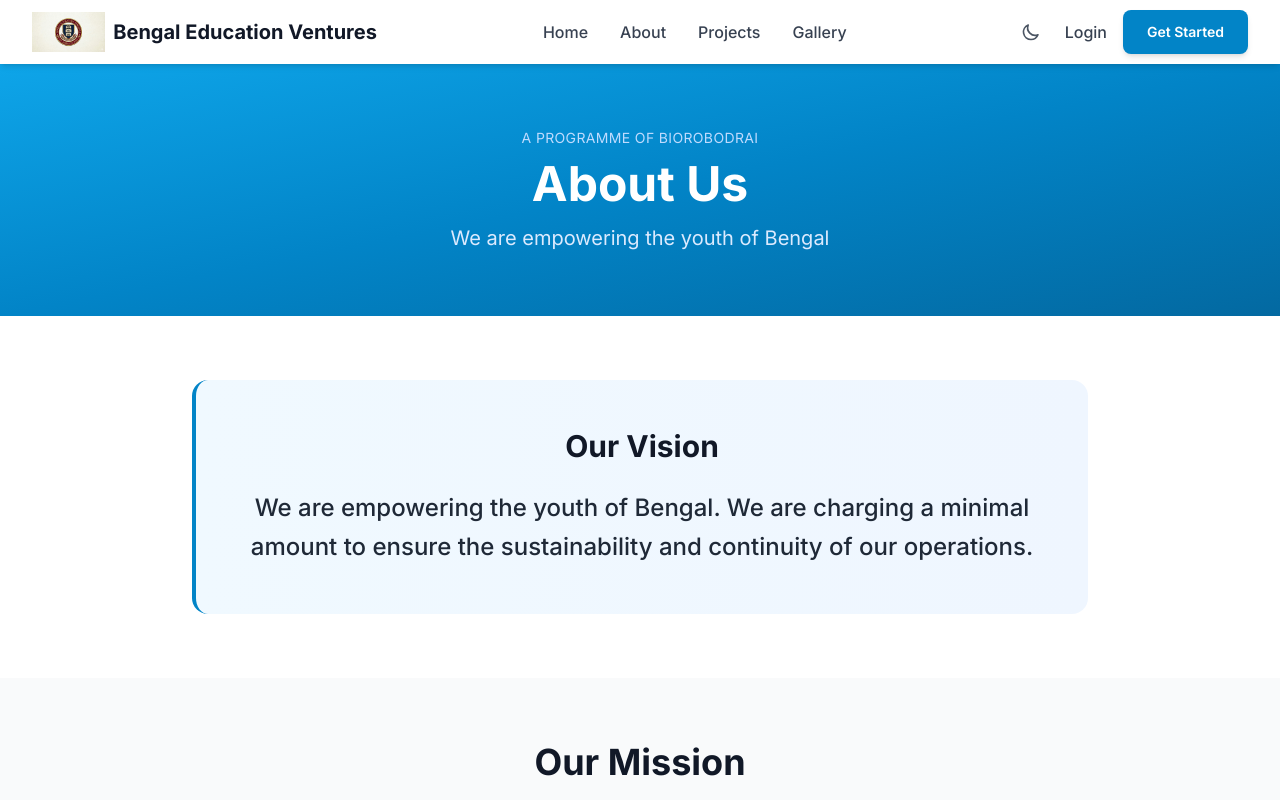
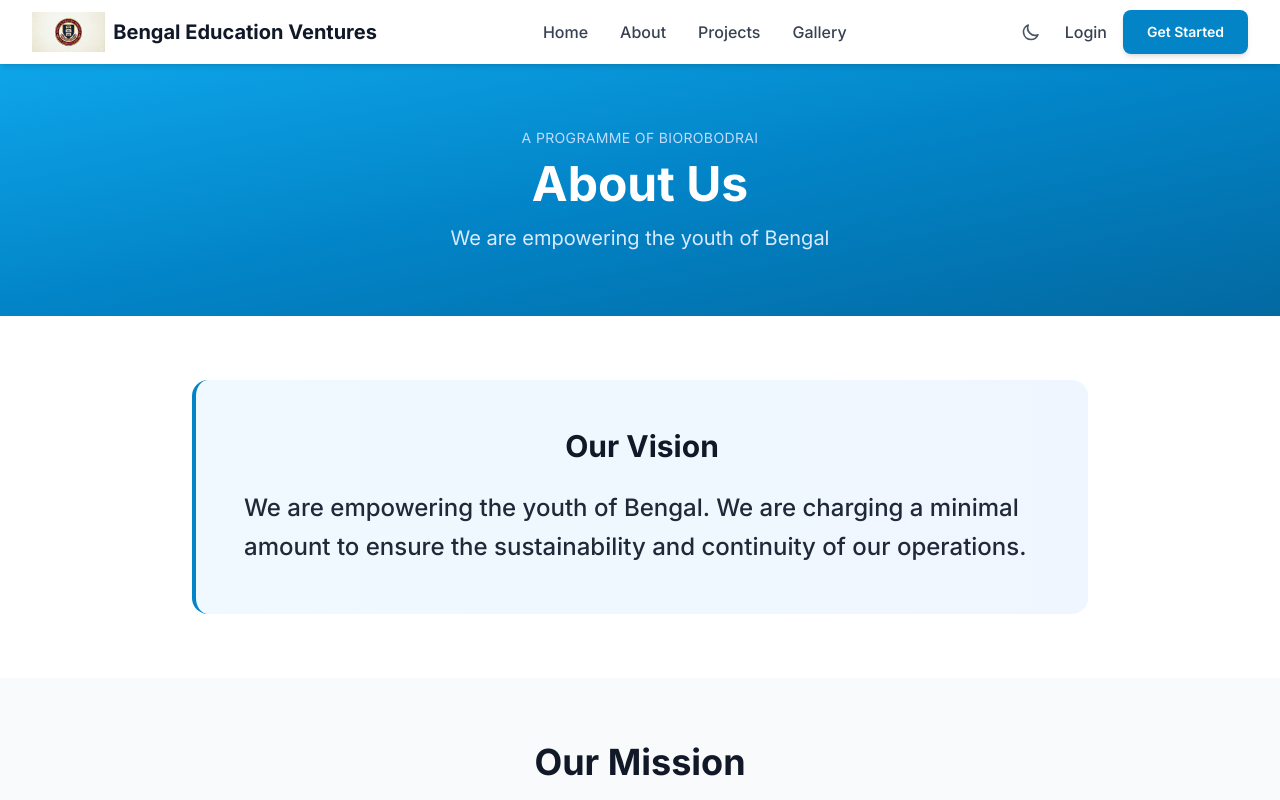
Before and after one commit to sanglaptatay-debug/Real-edtech, a Next.js app in the folder frontend/: page /about in a window 1280 px wide. Shown: the top 800 px of the page. Built offline with nearby package versions, Linux system fonts and the light colour scheme; no server answers.

Commit message:
Fix: Ensure proper whitespace handling and alignment for Vision text

```diff
--- a/frontend/src/app/about/page.js
+++ b/frontend/src/app/about/page.js
@@ -25,7 +25,7 @@
                         <div className="bg-gradient-to-r from-primary-50 to-blue-50 rounded-2xl p-8 md:p-12 border-l-4 border-primary-600">
                             <h2 className="text-3xl font-bold text-gray-900 mb-6 text-center">Our Vision</h2>
                             <div
-                                className="text-2xl text-gray-800 leading-relaxed text-center font-medium"
+                                className="text-2xl text-gray-800 leading-relaxed text-left font-medium whitespace-pre-wrap"
                                 dangerouslySetInnerHTML={{ __html: fullSettings?.siteContent?.visionText || "We are empowering the youth of Bengal. We are charging a minimal amount to ensure the sustainability and continuity of our operations." }}
                             />
                         </div>
--- a/frontend/src/app/page.js
+++ b/frontend/src/app/page.js
@@ -123,7 +123,7 @@
                             </svg>
                             <h2 className="text-3xl font-bold text-gray-900 dark:text-white mb-6">Our Vision</h2>
                             <div
-                                className="text-xl text-gray-700 dark:text-gray-300 leading-relaxed mb-6"
+                                className="text-xl text-gray-700 dark:text-gray-300 leading-relaxed mb-6 whitespace-pre-wrap text-left"
                                 dangerouslySetInnerHTML={{ __html: fullSettings?.siteContent?.visionText || "We are empowering the youth of Bengal. We are charging a minimal amount to ensure the sustainability and continuity of our operations." }}
                             />
                             <a href="/about" className="btn-primary">
```
